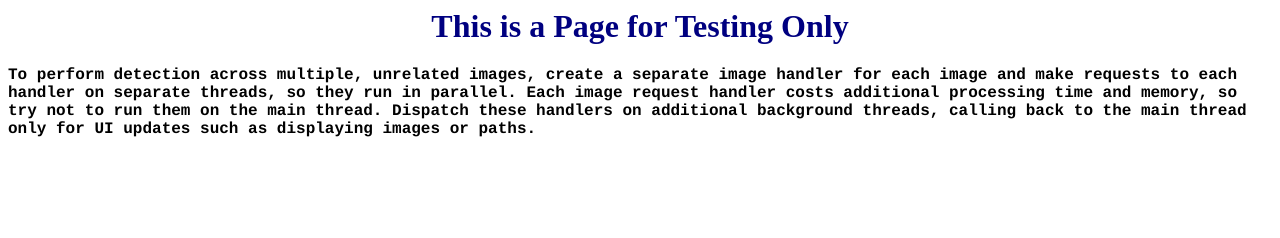
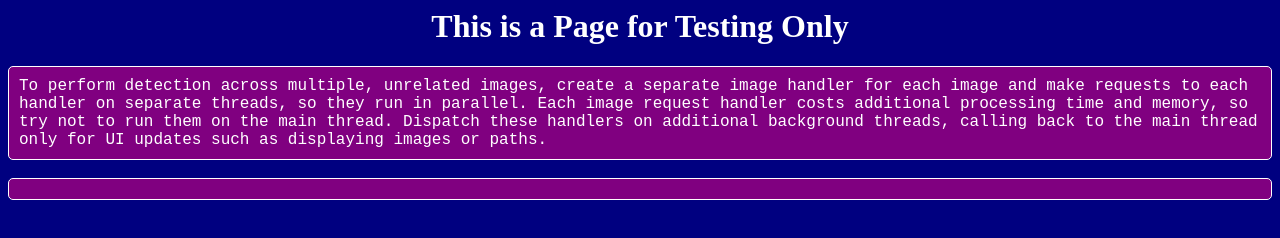
Before and after one commit to pontiveros/nodefundamentals, a plain HTML site: page workshop/samples/index.html in a window 1280 px wide. Drawn offline with Linux system fonts and the light colour scheme.

Commit message:
update project 1

```diff
--- a/workshop/samples/index.html
+++ b/workshop/samples/index.html
@@ -1,9 +1,30 @@
 <html>
 <head>
     <title>Hello World</title>
+    <style>
+        body {
+            background-color: navy;
+            color: white;
+        }
+        .group-01 {
+            background-color: purple;
+            border-style: solid;
+            border-width: 1px;
+            border-color: white;
+            font-family: 'Courier New', Courier, monospace;
+            padding: 10px;
+            border-radius: 5px;
+        }
+    </style>
 </head>
 <body>
-    <h1 style="text-align: center; color: navy;">This is a Page for Testing Only</h1>
-    <h4 style="font-family: Courier;">To perform detection across multiple, unrelated images, create a separate image handler for each image and make requests to each handler on separate threads, so they run in parallel. Each image request handler costs additional processing time and memory, so try not to run them on the main thread. Dispatch these handlers on additional background threads, calling back to the main thread only for UI updates such as displaying images or paths.</h4>
+    <h1 style="text-align: center; color: white;">This is a Page for Testing Only</h1>
+    <div class="group-01">
+        To perform detection across multiple, unrelated images, create a separate image handler for each image and make requests to each handler on separate threads, so they run in parallel. Each image request handler costs additional processing time and memory, so try not to run them on the main thread. Dispatch these handlers on additional background threads, calling back to the main thread only for UI updates such as displaying images or paths.
+    </div>
+    <br>
+    <div class="group-01">
+
+    </div>
 </body>
 </html>
```
